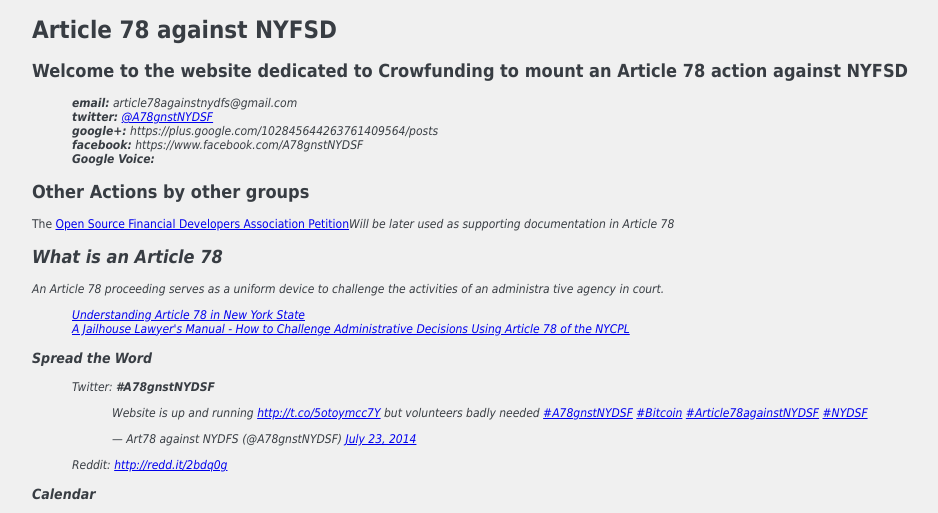
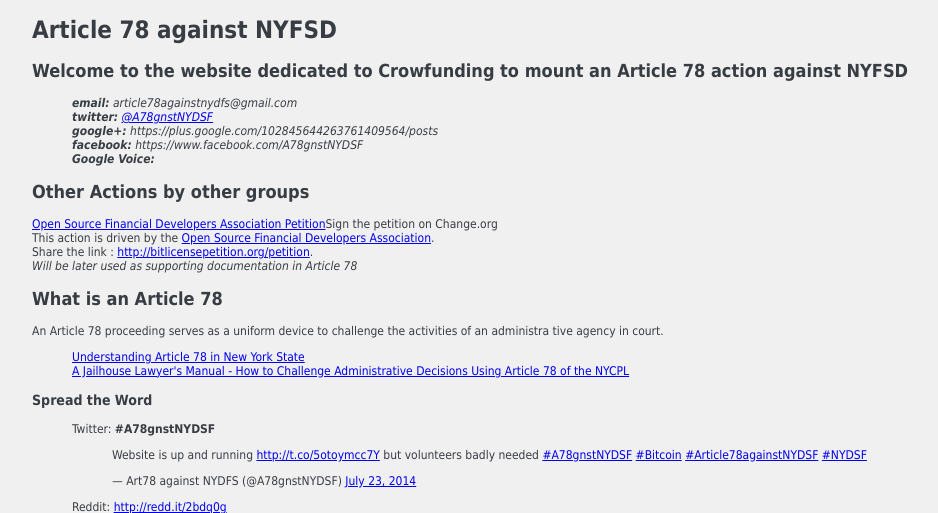
Before and after one commit to theochino/Article78againstNYDFS, a PHP site: page / in a window 1280 px wide. Shown: the top 513 px of the page, without its empty margins (8-946 px from the left). Run offline with PHP 8.4, Linux system fonts and the light colour scheme; some libraries are stand-ins or nearby versions.

Commit message:
Reworded the intro

```diff
--- a/Website/public_html/index.php
+++ b/Website/public_html/index.php
@@ -27,7 +27,10 @@
 
 <H2>Other Actions by other groups</h2>
 <P>
-  The <A HREF="http://www.change.org/petitions/governor-andrew-m-cuomo-and-the-new-york-state-legislature-stop-bitlicense-from-harming-small-businesses-and-tech-innovation-in-ny"i Target="Petition">Open Source Financial Developers Association Petition</A><I>Will be later used as supporting documentation in Article 78</A>
+	<A HREF="http://www.change.org/petitions/governor-andrew-m-cuomo-and-the-new-york-state-legislature-stop-bitlicense-from-harming-small-businesses-and-tech-innovation-in-ny"i Target="Petition">Open Source Financial Developers Association Petition</A>Sign the petition on Change.org</A><BR>
+	This action is driven by the <A HREF="http://osfda.org/" TARGET=OSFDA>Open Source Financial Developers Association</A>.<BR>
+	Share the link : <A HREF="http://bitlicensepetition.org/petition">http://bitlicensepetition.org/petition</A>.<BR>
+	<I>Will be later used as supporting documentation in Article 78</I>
 </P>
 
 <h2>What is an Article 78</h2>
```
